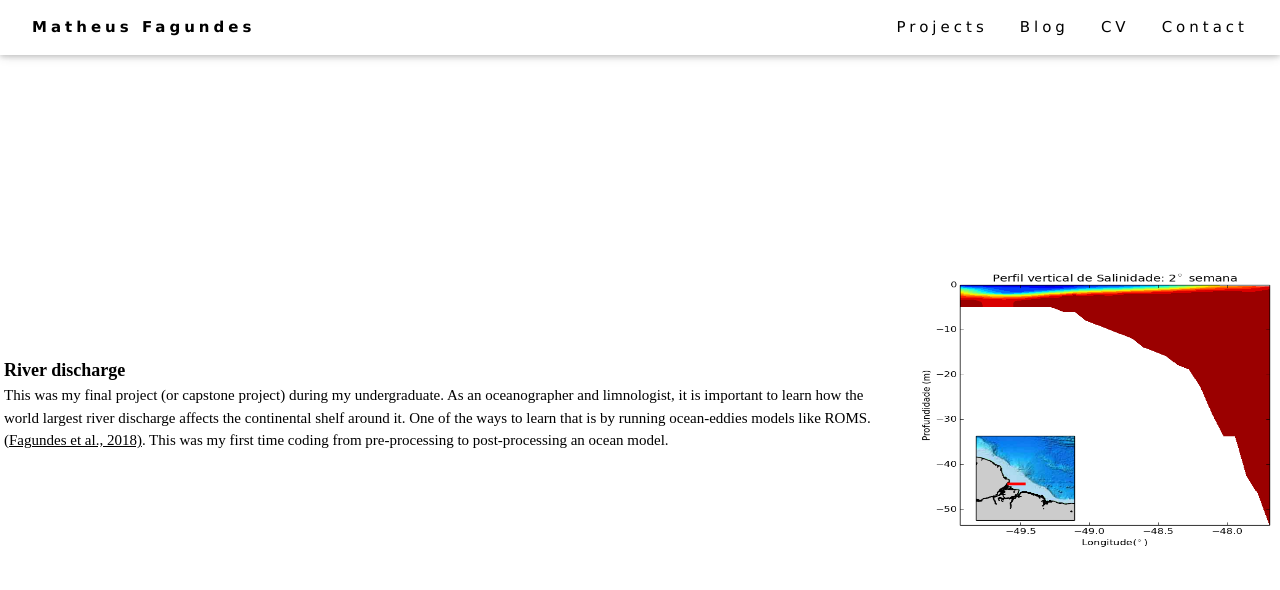
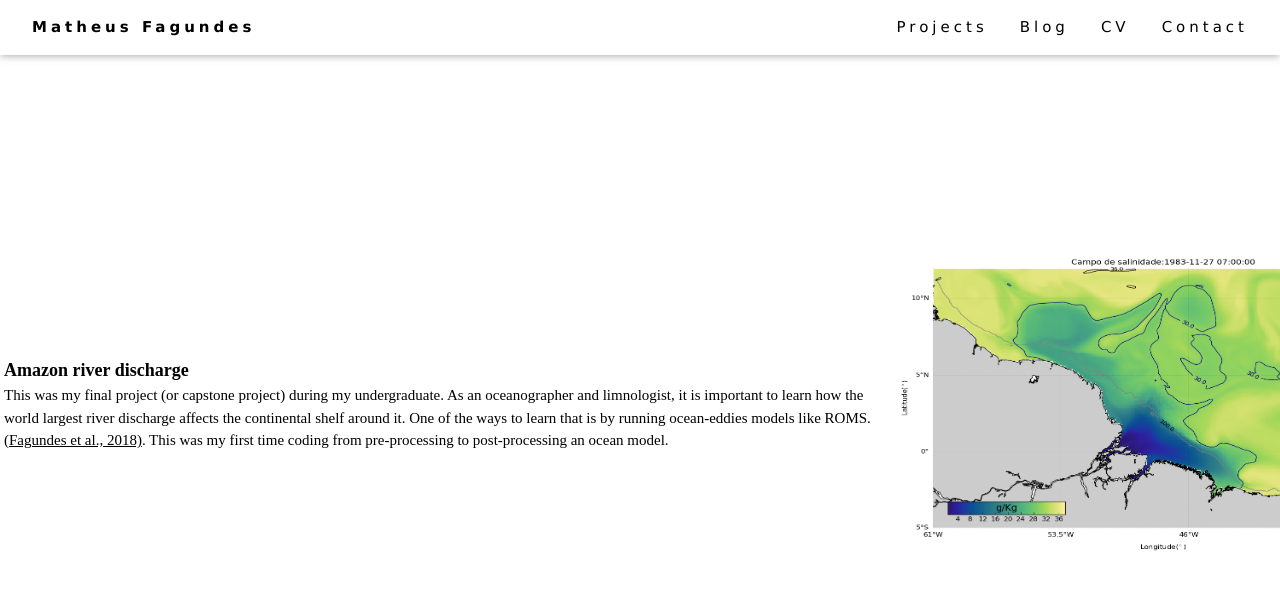
Before and after one commit to mf99274/mf99274.github.io, a Jekyll site: the page built from projects/index.html, in a window 1280 px wide. Shown: the top 590 px of the page. Built offline with Jekyll 4.4.1, drawn with Linux system fonts in a browser that asks for light colours.

Commit message:
Update index.html

```diff
--- a/projects/index.html
+++ b/projects/index.html
@@ -10,16 +10,16 @@ description:
   <tbody>
     <tr>
       <td valign="middle">
-        <font face="Avenir"><big><b>River discharge</b></big><br>
+        <font face="Avenir"><big><b>Amazon river discharge</b></big><br>
           This was my final project (or capstone project) during my undergraduate. As an oceanographer and limnologist, it is important to learn how the world largest river discharge affects the continental shelf around it. One of the ways to learn that is by running ocean-eddies models like ROMS. (<a href="https://aip.scitation.org/doi/pdf/10.1063/1.5079164" target="_blank">Fagundes et al., 2018)</a>. This was my first time coding from pre-processing to post-processing an ocean model.</font><br>
       </td>
 
-      <td><img alt="" src="../img/plot_vertical.png" border="1"
+      <td><img alt="" src="../img/plot_horizontal272.png" border="1"
                   height="300" width="500" align="top"></td>
       <td>
         <details>
           <summary>Vertical discharge</summary>
-          <img alt="" src="../img/plot_horizontal272.png" border="1"
+          <img alt="" src="../img/plot_vertical.png" border="1"
                   height="300" width="500" align="top">
         </details>
       </td>
```
